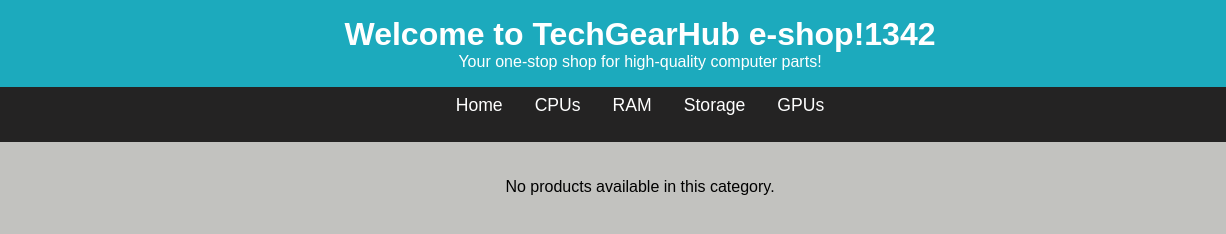
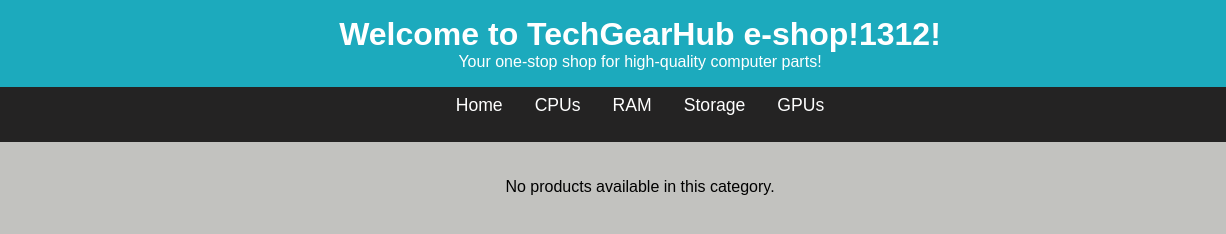
Before and after one commit to Niroth36/SimpleEshop, a website: page web-app/public/EshopPage.html in a window 1280 px wide. Shown: the full height of the page, 0-1226 px from the left. Drawn offline with Linux system fonts and the light colour scheme; no server answers.

Commit message:
change eshop page

```diff
--- a/web-app/public/EshopPage.html
+++ b/web-app/public/EshopPage.html
@@ -9,7 +9,7 @@
 </head>
 <body>
     <header>
-        <h1>Welcome to TechGearHub e-shop!1342</h1>
+        <h1>Welcome to TechGearHub e-shop!1312!</h1>
         <p>Your one-stop shop for high-quality computer parts!</p>
     </header>
 
```
